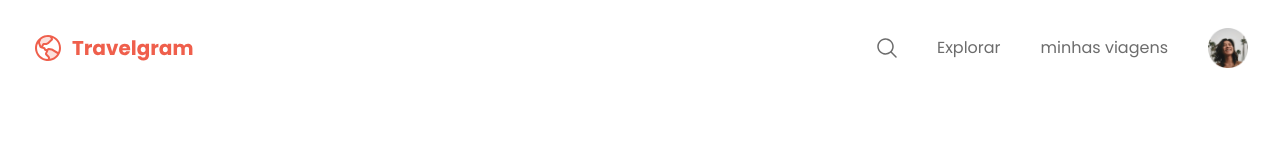
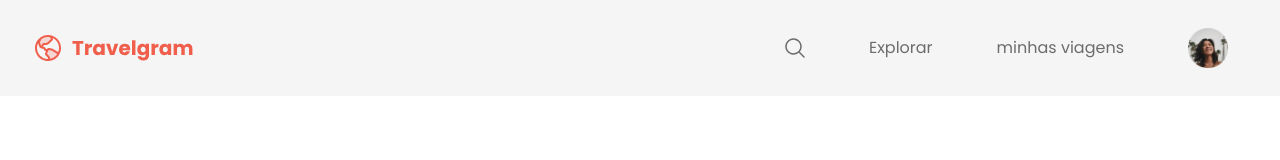
Before and after one commit to jao0221/Perfil-de-viagens-Rocketseat, a plain HTML site: page index.html in a window 1280 px wide. Drawn offline with Linux system fonts and the light colour scheme.

Commit message:
Realy done nav ar

```diff
--- a/index.html
+++ b/index.html
@@ -15,6 +15,7 @@
 
 </head>
 <body>
+  <div class="bg-surface-color">
     <nav class="container">
       <a href="#"><img src="assets/Logo.svg" alt="logomarca"></a>
       <ul id="Primary-menu">
@@ -24,6 +25,8 @@
         <li><a href="#"></a><img src="assets/Profile-pic.png" alt="foto da isabela torres"></li>
       </ul>
     </nav>
+  </div>
+
 
 </body>
 </html>
--- a/style/global.css
+++ b/style/global.css
@@ -38,4 +38,10 @@ a:hover{
 
 .container{
   padding-inline: 32px;
+  max-width: 1280px;
+  margin-inline: auto;
 }
+
+.bg-surface-color{
+  background-color: var(--surface-color);
+}
--- a/style/nav.css
+++ b/style/nav.css
@@ -11,6 +11,7 @@ nav ul {
   display: flex;
   align-items: center;
   line-height: 0;
+  gap: 24px;
 }
 
 nav ul li{
@@ -23,7 +24,3 @@ nav ul li:last-child img{
   width: 40px;
   object-fit: cover;
 }
-nav ul li:last-child{
-  padding: 4px 0px 4px 4px;
-  margin: 4px 0px 4px 16px;
-}
```
